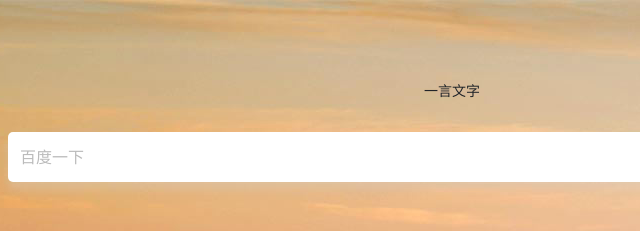
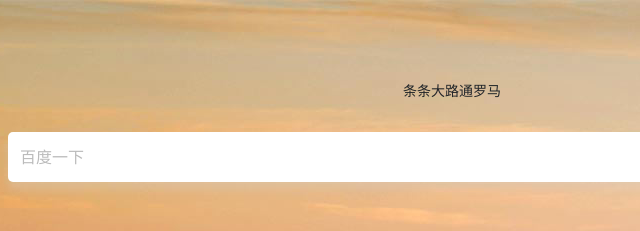
Before and after one commit to saiLuoJiuTian/cloudflare-worker-dh, a plain HTML site: page index.html in a window 1280 px wide. Shown: the top 231 px of the page, 188-828 px from the left. Drawn offline with Linux system fonts and the light colour scheme.

Commit message:
Update index.html

```diff
--- a/index.html
+++ b/index.html
@@ -122,7 +122,7 @@
 
 
     <div class="container" style="margin-top: 100px; position: relative; z-index: 100;">
-        <div class="yiyan" id="hitokoto">一言文字</div>
+        <div class="yiyan" id="hitokoto">条条大路通罗马</div>
         <!--搜索开始-->
         <div id="search" class="s-search">
             <div id="search-list" class="hide-type-list" style="visibility: hidden;">
```
